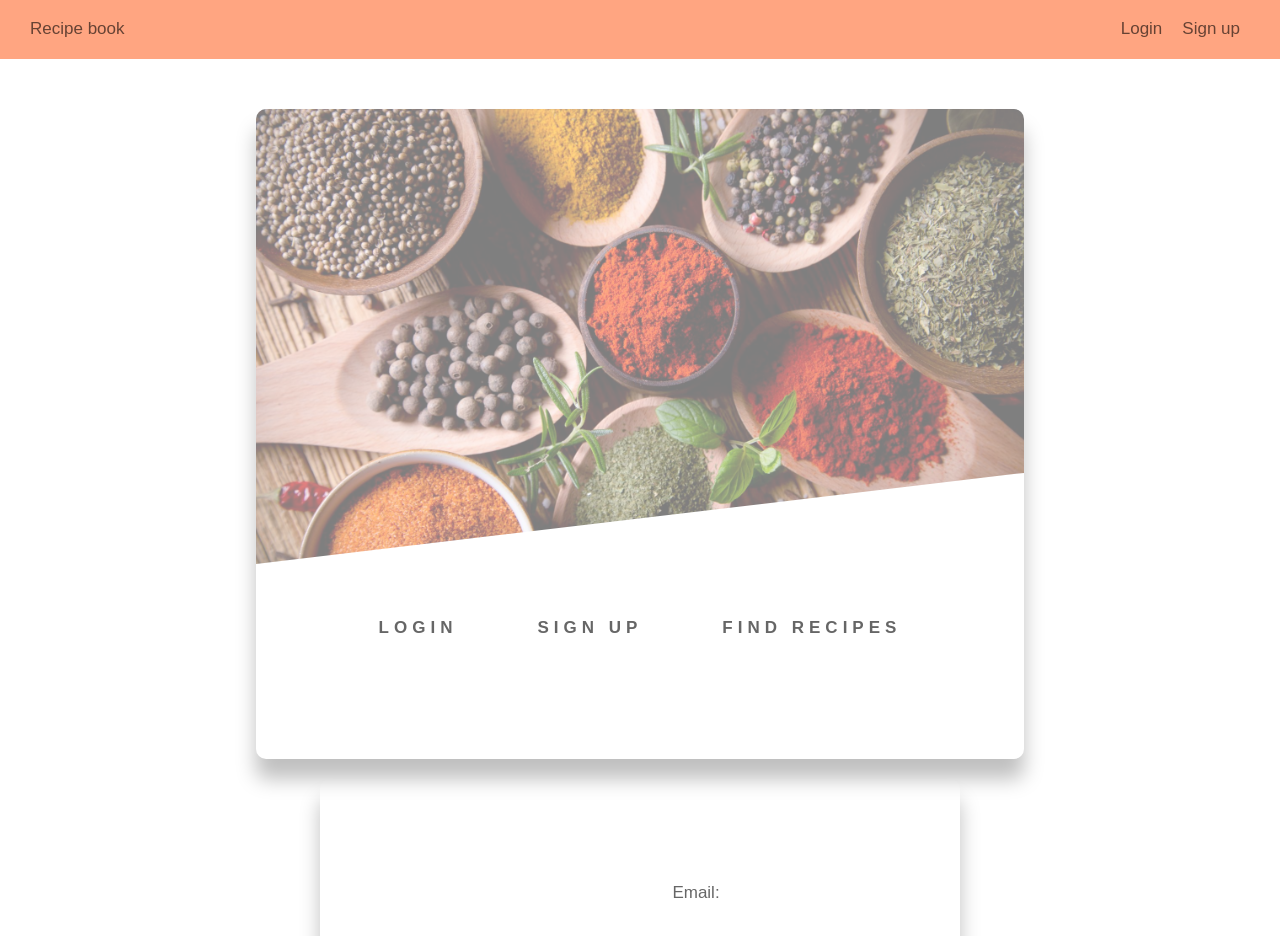
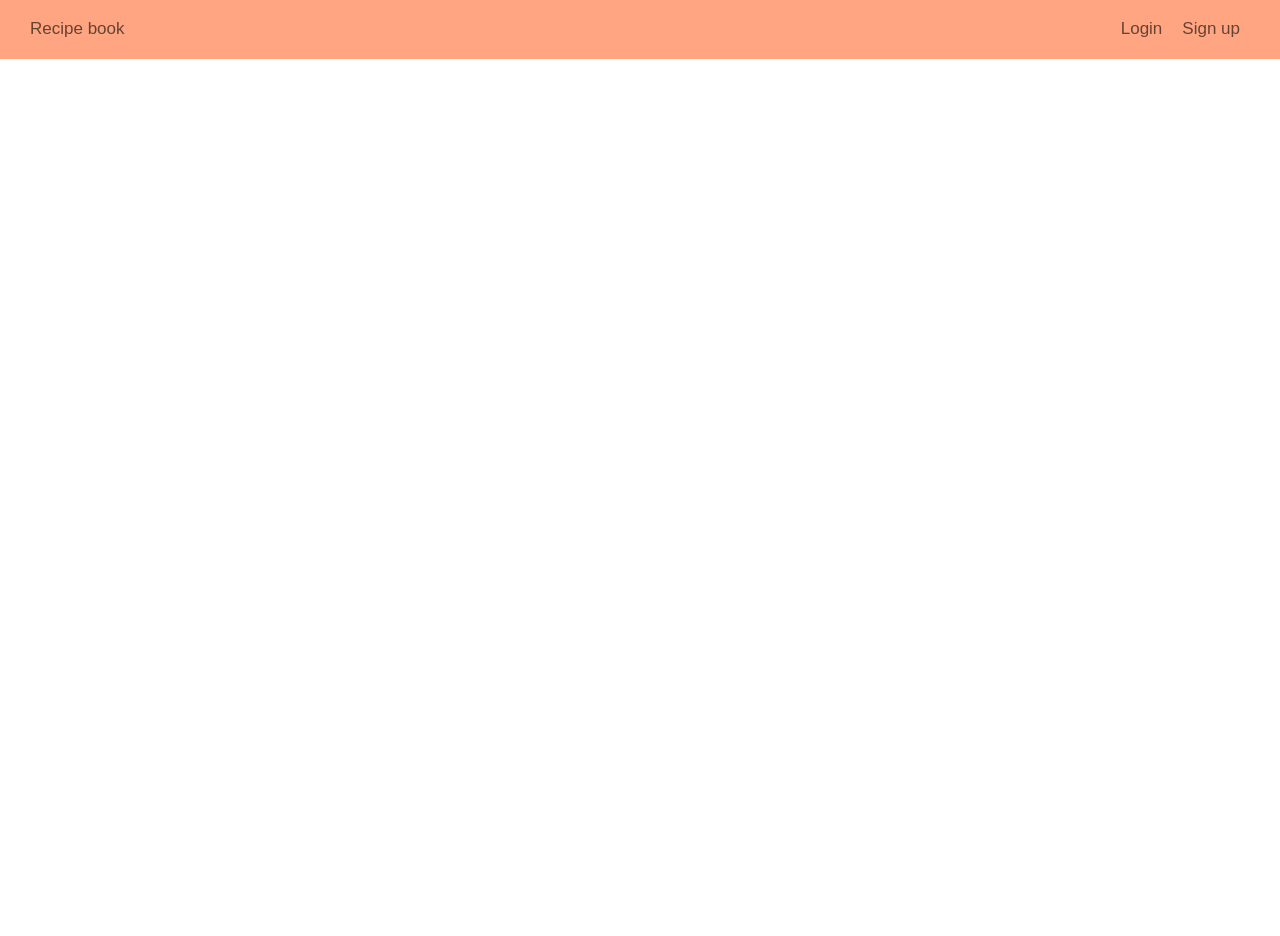
Before and after one commit to jamm3e3333-gmail-com/recipe-book-react, a React (Create React App) app: page / in a window 1280 px wide. Shown: the top 936 px of the page. After the commit the page ends 800 px from the top, so only its background shows below. Built offline with nearby package versions, Linux system fonts and the light colour scheme.

Commit message:
✨ Add paths to App component

```diff
--- a/src/App.tsx
+++ b/src/App.tsx
@@ -1,14 +1,37 @@
 import Login from './components/authentication/Login'
 import Navigation from './components/UI/Navigation'
 import Welcome from './components/welcome/Welcome'
+import { createBrowserRouter, RouterProvider } from 'react-router-dom'
+import ErrorPage from './components/ErrorPage'
+import SignUp from './components/authentication/SignUp'
+
 
 function App() {
   return (
-    <div>
-      <Navigation />
-      <Welcome />
-      <Login />
-    </div>
+    <>
+      <RouterProvider
+        router={createBrowserRouter([
+          {
+            path: '/',
+            element: <Navigation />,
+            errorElement: <ErrorPage />,
+            children: [
+              {
+                path: 'login',
+                element: <Login />,
+              }, {
+                path: 'signup',
+                element: <SignUp />,
+              },
+              {
+                path: '',
+                element: <Welcome />,
+              },
+            ]
+          },
+        ])}
+      />
+    </>
   )
 }
 
```
